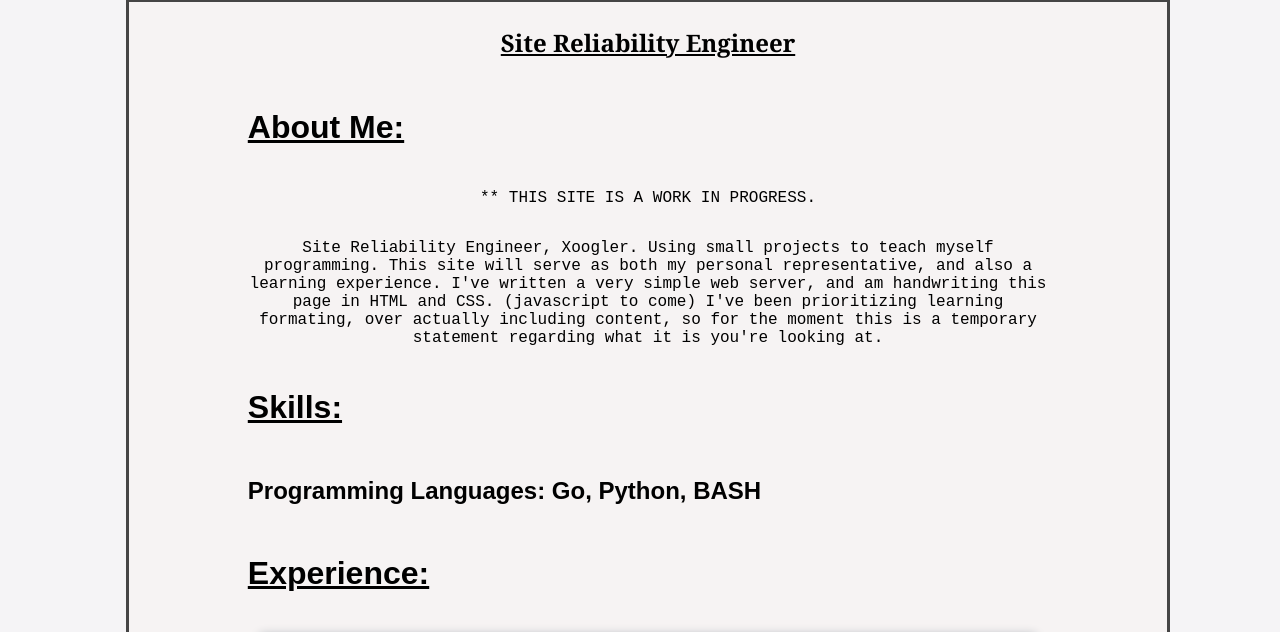
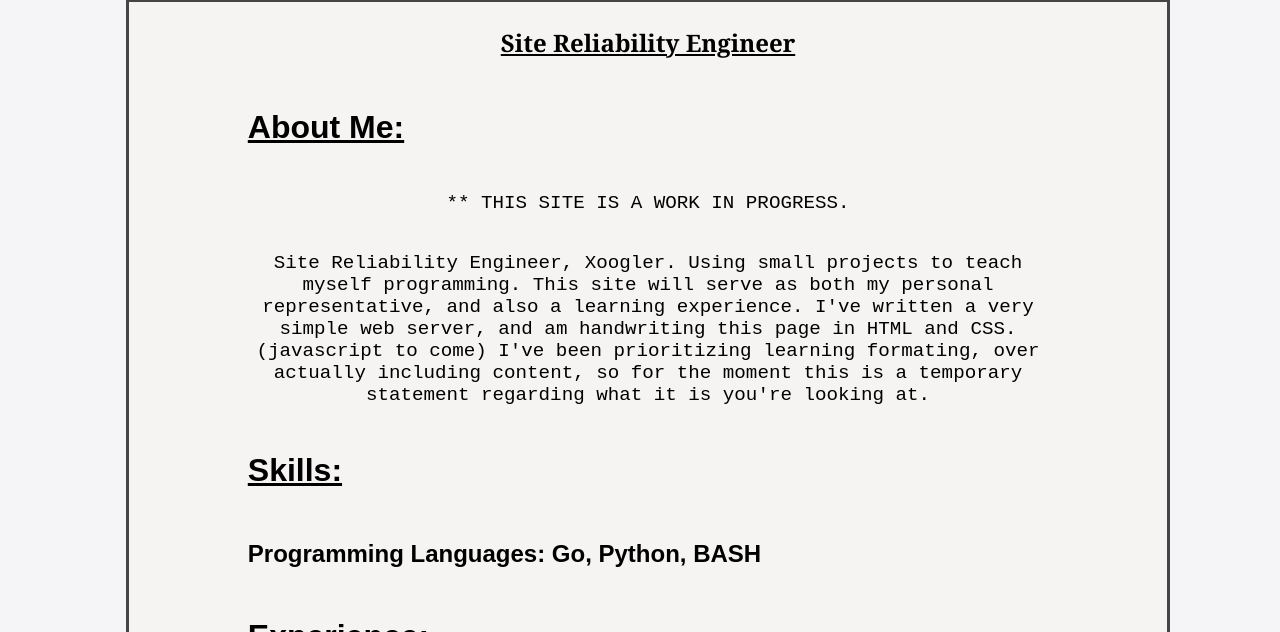
Before and after one commit to jeanhaley32/jeanhaley32.github.io, a plain HTML site: page index.html in a window 1280 px wide. Shown: the part 176-808 px from the top of the page. Drawn offline with Linux system fonts and the light colour scheme.

Commit message:
increased size of regular, and link text

```diff
--- a/styles/style.css
+++ b/styles/style.css
@@ -21,7 +21,7 @@ h3 {
 }
 
 p {
-  font-size: clamp(.5rem, 2vw, 1rem);
+  font-size: clamp(.5rem, 2vw, 1.20rem);
   text-align: center;
   font-family: 'Courier New', Courier, monospace;
 }
```
